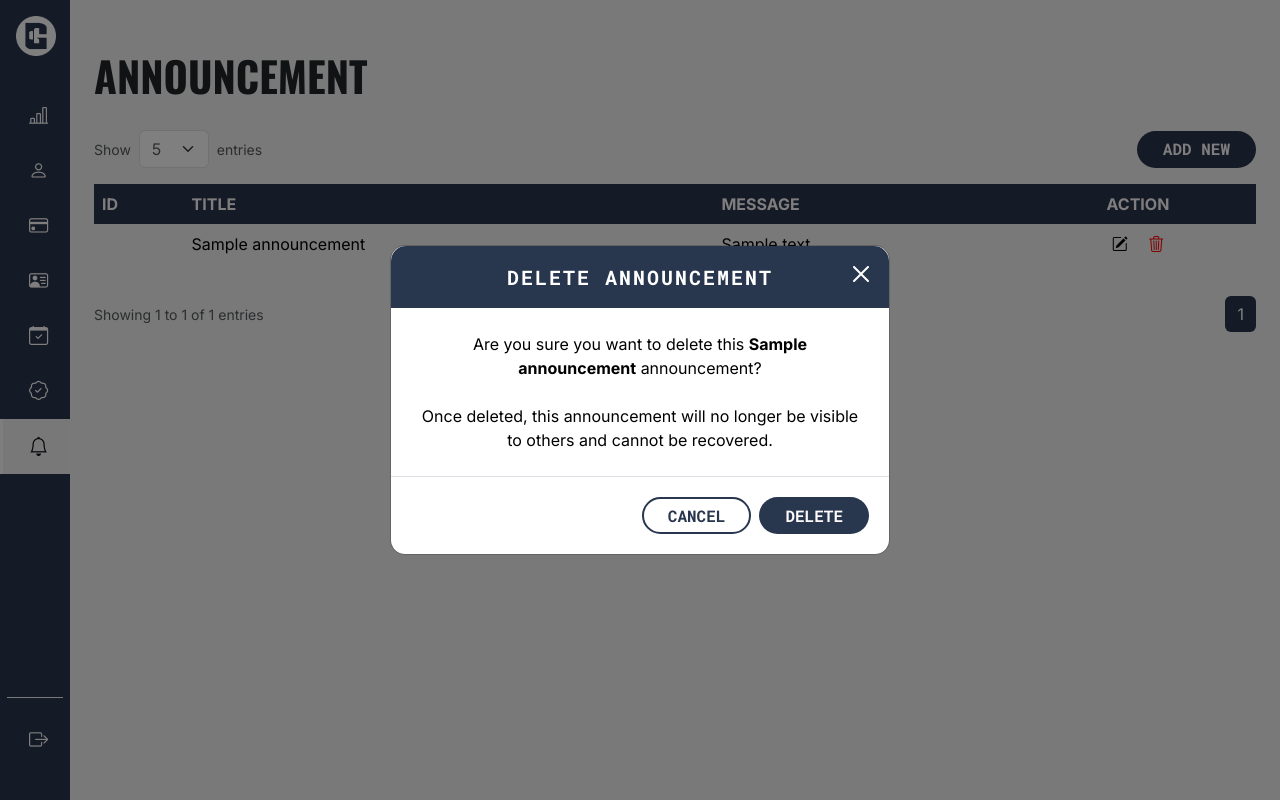
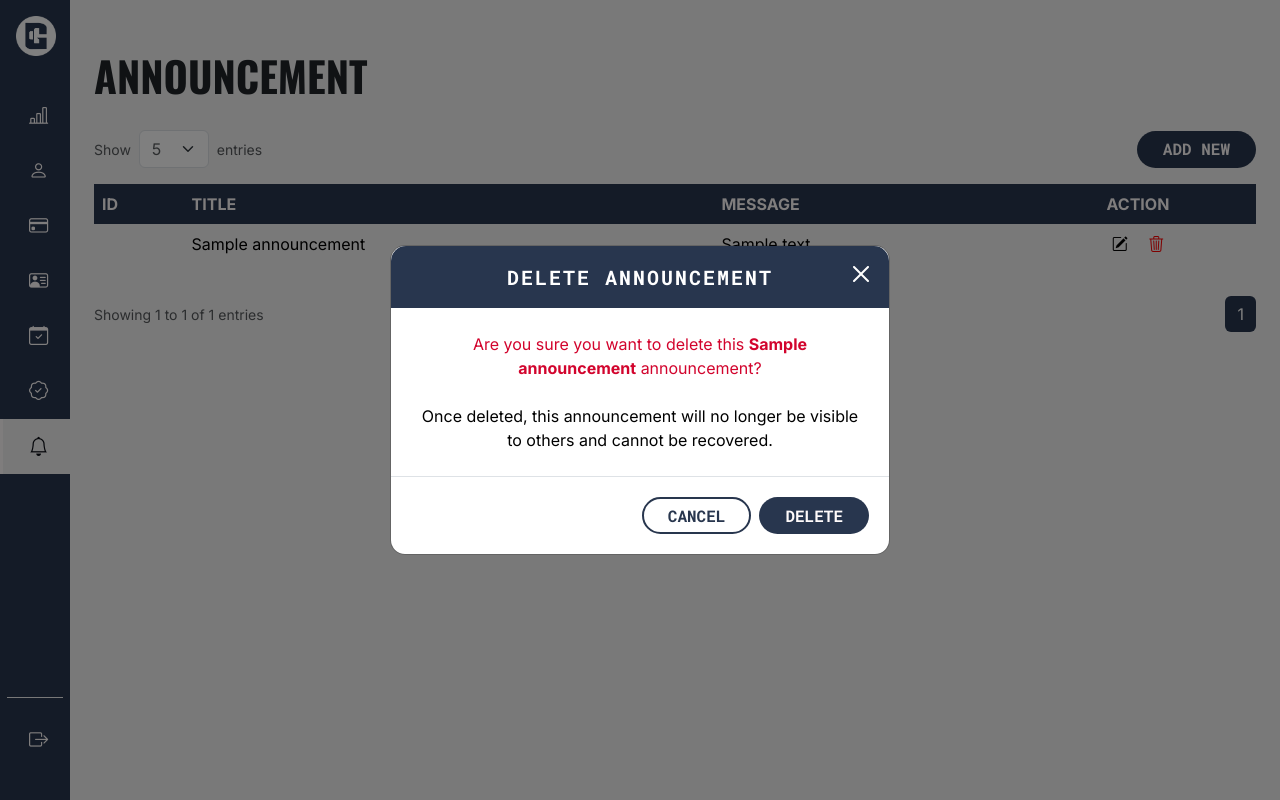
Before and after one commit to ProjectGymBoost/GymBoost.com, a PHP site: page /GymBoost.com/admin/announcements.php in a window 1280 px wide, after a click that opens the changed part. Run offline with PHP 8.4, Linux system fonts and the light colour scheme; the visitor is signed in with stand-in values (Sample User, id 1); tables that the repository leaves empty or names only in its code hold one stand-in row (values such as "Sample post"); data that the repository does not hold is empty.

Commit message:
BE | Minor refinement

```diff
--- a/assets/php/modals/admin/announcement.php
+++ b/assets/php/modals/admin/announcement.php
@@ -126,7 +126,7 @@
                 </div>
                 <div class="modal-body text-center text-black" style="padding: 1.5rem;">
                     <p style="margin: 0; font-size: 16px;">
-                        Are you sure you want to delete this <strong><?= htmlspecialchars($a['title']) ?></strong> announcement? <br><br>
+                        <span style="color: #D2042D;">Are you sure you want to delete this <strong><?= htmlspecialchars($a['title']) ?></strong> announcement?</span><br><br>
                         Once deleted, this announcement will no longer be visible to others and cannot be
                         recovered.
                     </p>
```
